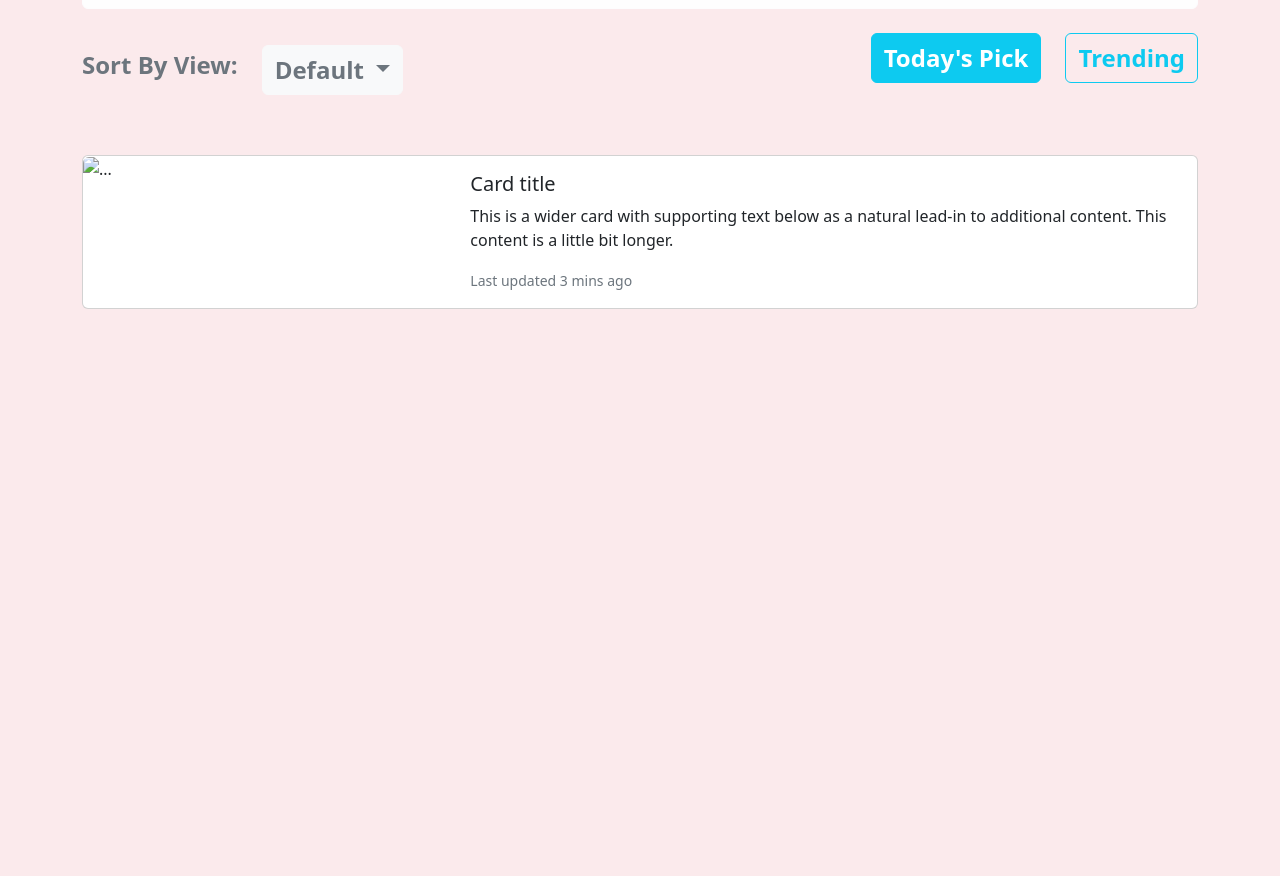
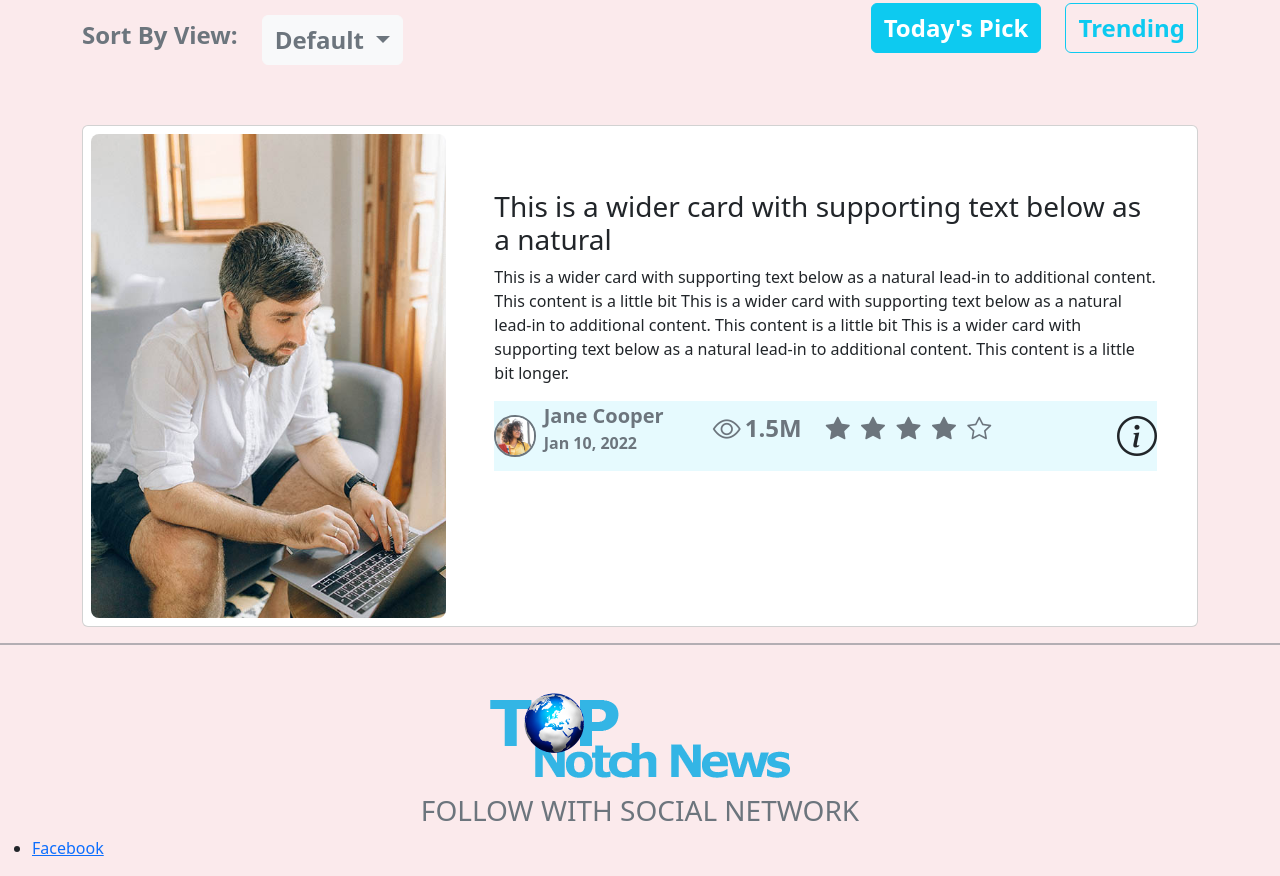
Before and after one commit to AnamulHassan/top-notch-news, a plain HTML site: page index.html in a window 1280 px wide. Shown: the part 257-1133 px from the top of the page. Before the commit the page ends 800 px from the top, so only its background shows below. Drawn offline with nearby package versions, Linux system fonts and the light colour scheme.

Commit message:
card added

```diff
--- /dev/null
+++ b/css/style.css
@@ -0,0 +1,9 @@
+.outline-none {
+  box-shadow: none !important;
+}
+.logo-fluid {
+  width: 80% !important;
+}
+.user-img-fluid {
+  width: 55% !important;
+}
--- a/index.html
+++ b/index.html
@@ -18,6 +18,11 @@
       integrity="sha384-gH2yIJqKdNHPEq0n4Mqa/HGKIhSkIHeL5AyhkYV8i59U5AR6csBvApHHNl/vI1Bx"
       crossorigin="anonymous"
     />
+    <link
+      rel="stylesheet"
+      href="https://cdn.jsdelivr.net/npm/bootstrap-icons@1.9.1/font/bootstrap-icons.css"
+    />
+    <link rel="stylesheet" href="css/style.css" />
   </head>
   <body class="bg-danger bg-opacity-10">
     <header>
@@ -26,7 +31,7 @@
       >
         <div class="container-fluid container">
           <div class="w-25">
-            <img class="w-50" src="icons/logo.png" alt="" />
+            <img class="logo-fluid" src="icons/logo.png" alt="" />
           </div>
           <button
             class="navbar-toggler"
@@ -53,7 +58,7 @@
                 class="w-25 d-flex justify-content-center justify-content-sm-center justify-content-md-center justify-content-lg-end justify-content-xl-end justify-content-xxl-end"
               >
                 <img
-                  class="w-75 rounded-circle"
+                  class="user-img-fluid rounded-circle"
                   src="icons/user-image.jpg"
                   alt=""
                 />
@@ -107,7 +112,7 @@
           <h4 class="fs-4 fw-semibold text-secondary me-4">Sort By View:</h4>
           <div class="dropdown">
             <a
-              class="btn btn-light fs-4 fw-semibold text-secondary dropdown-toggle"
+              class="btn btn-light fs-4 fw-semibold text-secondary dropdown-toggle outline-none"
               href="#"
               role="button"
               data-bs-toggle="dropdown"
@@ -125,13 +130,13 @@
         <div class="d-flex pb-4">
           <button
             type="button"
-            class="btn text-white btn-info fs-4 fw-semibold"
+            class="btn text-white btn-info fs-4 fw-semibold outline-none"
           >
             Today's Pick
           </button>
           <button
             type="button"
-            class="btn btn-outline-info fs-4 fw-semibold ms-4"
+            class="btn btn-outline-info fs-4 fw-semibold ms-4 outline-none"
           >
             Trending
           </button>
@@ -141,25 +146,95 @@
     <section class="container mt-5">
       <div class="card mb-3">
         <div class="row g-0">
-          <div class="col-md-4">
-            <img src="..." class="img-fluid rounded-start" alt="..." />
+          <div class="col-md-4 d-flex justify-content-center">
+            <img
+              src="icons/img.jpg"
+              class="img-fluid rounded-4 p-2"
+              alt="..."
+            />
           </div>
-          <div class="col-md-8">
+          <div
+            class="col-md-8 px-0 px-sm-0 px-md-1 px-lg-4 px-xl-4 px-xxl-4 py-5 m-0"
+          >
             <div class="card-body">
-              <h5 class="card-title">Card title</h5>
-              <p class="card-text">
+              <h5 class="card-title fs-3">
                 This is a wider card with supporting text below as a natural
-                lead-in to additional content. This content is a little bit
-                longer.
+              </h5>
+              <p class="card-text fs-base">
+                This is a wider card with supporting text below as a natural
+                lead-in to additional content. This content is a little bit This
+                is a wider card with supporting text below as a natural lead-in
+                to additional content. This content is a little bit This is a
+                wider card with supporting text below as a natural lead-in to
+                additional content. This content is a little bit longer.
               </p>
-              <p class="card-text">
-                <small class="text-muted">Last updated 3 mins ago</small>
-              </p>
+              <section
+                class="d-flex flex-column flex-sm-column flex-md-column flex-lg-row flex-xl-row flex-xxl-row justify-content-between col-12 bg-info bg-opacity-10"
+              >
+                <div
+                  class="d-flex align-items-center col-12 col-sm-12 col-md-12 col-lg-6 col-xl-6 col-xxl-6"
+                >
+                  <div class="d-flex align-items-center">
+                    <img
+                      class="w-25 rounded-circle border border-secondary border-2 me-2"
+                      src="icons/user-image.jpg"
+                      alt=""
+                    />
+                    <ul class="list-unstyled col-12">
+                      <li class="fs-5 fw-bold text-secondary">Jane Cooper</li>
+                      <li class="fs-6 fw-semibold text-secondary">
+                        Jan 10, 2022
+                      </li>
+                    </ul>
+                  </div>
+                  <ul
+                    class="list-unstyled d-flex align-items-center justify-content-end pe-4 col-6"
+                  >
+                    <li>
+                      <i class="me-1 fs-3 fw-bold text-secondary bi bi-eye"></i>
+                    </li>
+                    <li class="fs-4 fw-bold text-secondary">1.5M</li>
+                  </ul>
+                </div>
+                <div
+                  class="d-flex align-items-center justify-content-between col-12 col-sm-12 col-md-12 col-lg-6 col-xl-6 col-xxl-6"
+                >
+                  <ul
+                    class="list-unstyled d-flex align-items-center fs-4 text-secondary justify-content-between col-4 col-sm-4 col-md-4 col-lg-6 col-xl-6 col-xxl-6"
+                  >
+                    <li><i class="bi bi-star-fill"></i></li>
+                    <li><i class="bi bi-star-fill"></i></li>
+                    <li><i class="bi bi-star-fill"></i></li>
+                    <li><i class="bi bi-star-fill"></i></li>
+                    <li><i class="bi bi-star"></i></li>
+                  </ul>
+                  <span
+                    ><i class="col-6 d-block fs-1 bi bi-info-circle"></i
+                  ></span>
+                </div>
+              </section>
             </div>
           </div>
         </div>
       </div>
     </section>
+    <footer
+      class="border border-secondary border-2 border-bottom-0 border-end-0 border-start-0 border-opacity-50"
+    >
+      <div class="d-flex justify-content-center mt-5">
+        <img src="icons/logo.png" alt="" />
+      </div>
+      <h3 class="text-center mt-3 text-uppercase text-secondary">
+        Follow with social network
+      </h3>
+      <ul>
+        <li>
+          <a title="Facebook" href="https://web.facebook.com/?_rdc=1&_rdr"
+            >Facebook</a
+          >
+        </li>
+      </ul>
+    </footer>
     <!-- JavaScript Bundle with Popper -->
     <script
       src="https://cdn.jsdelivr.net/npm/bootstrap@5.2.0/dist/js/bootstrap.bundle.min.js"
```
Also changed, not shown: icons/img.jpg (added).
